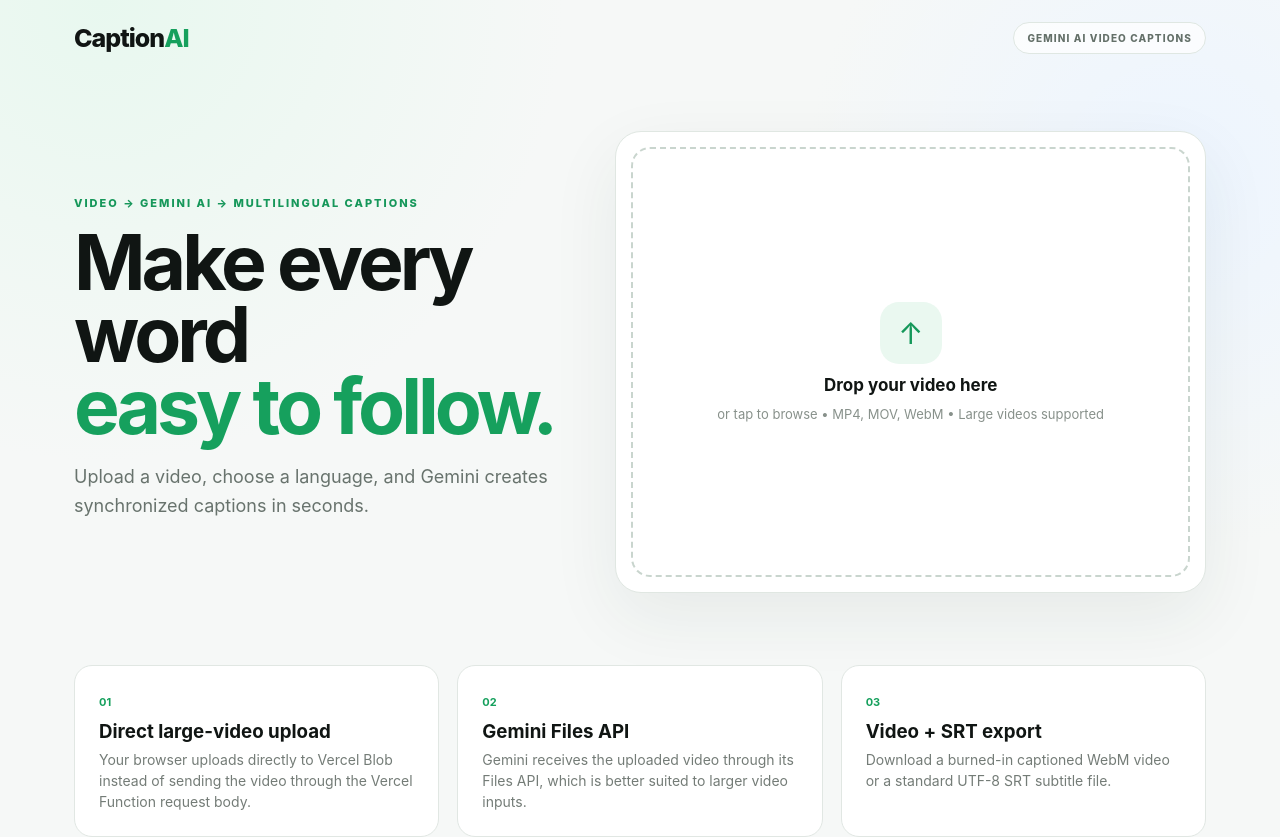
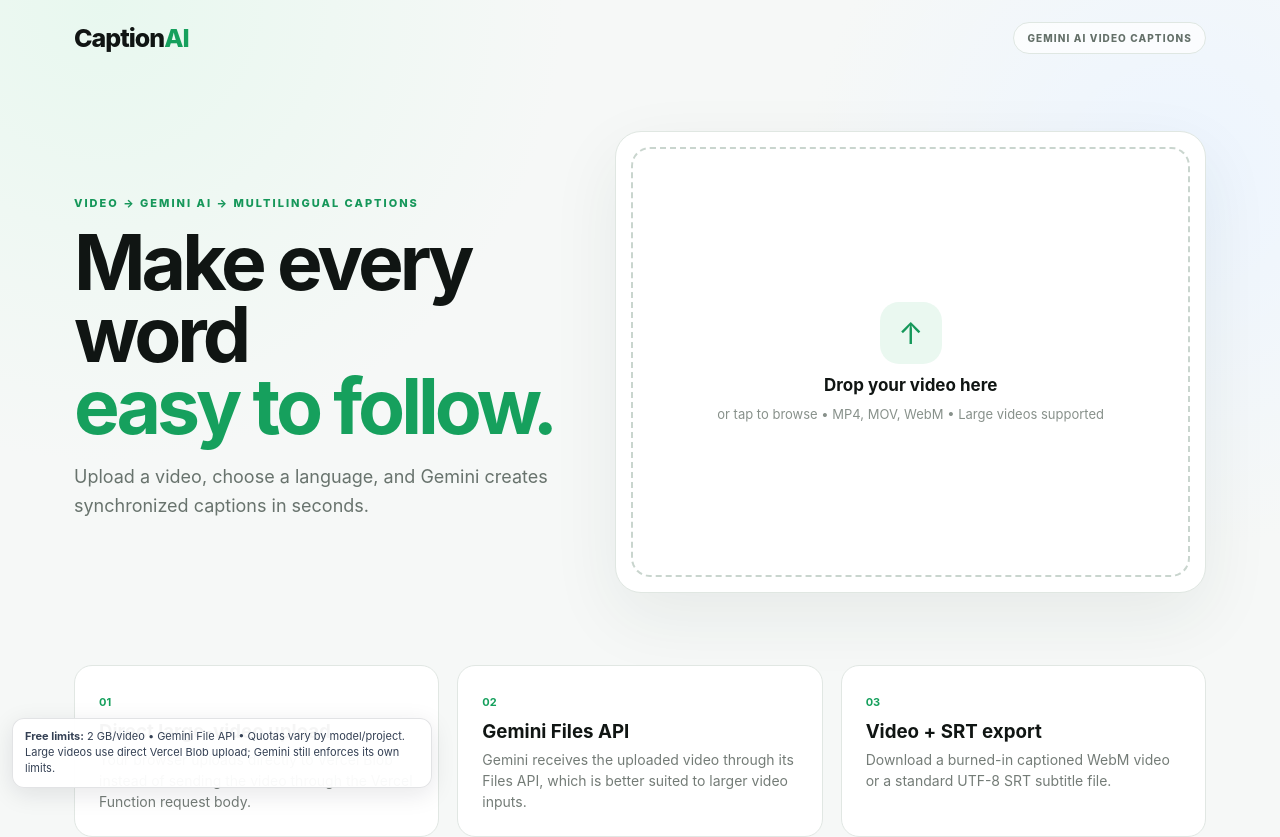
Before and after one commit to gokulmaniraj2008-collab/CaptionAI, a Next.js app: page / in a window 1280 px wide. Shown: the top 837 px of the page. Built offline with nearby package versions, Linux system fonts and the light colour scheme.

Commit message:
feat: show CaptionAI upload and Gemini limits in UI

```diff
--- a/app/layout.tsx
+++ b/app/layout.tsx
@@ -1,5 +1,6 @@
 import type { Metadata } from "next";
 import "./globals.css";
+import UploadGuard from "@/components/UploadGuard";
 
 export const metadata: Metadata = {
   title: "CaptionAI — AI Video Captions",
@@ -7,5 +8,12 @@
 };
 
 export default function RootLayout({ children }: Readonly<{children: React.ReactNode}>) {
-  return <html lang="en"><body>{children}</body></html>;
+  return (
+    <html lang="en">
+      <body>
+        {children}
+        <UploadGuard />
+      </body>
+    </html>
+  );
 }
```
